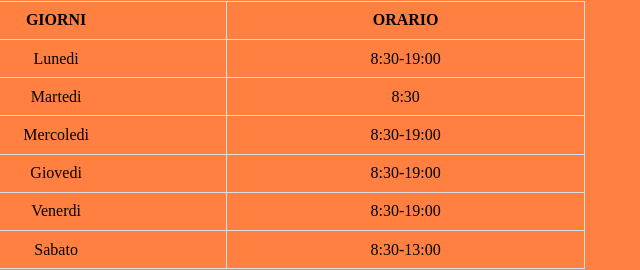
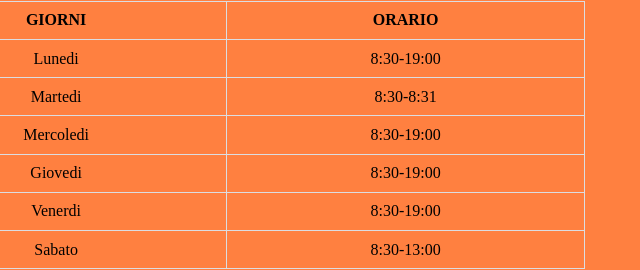
Before and after one commit to Alessio771/prova_pages, a plain HTML site: page index.html in a window 1280 px wide. Shown: the part 1417-1687 px from the top of the page, 123-763 px from the left. Drawn offline with Linux system fonts and the light colour scheme.

Commit message:
Update index.html

```diff
--- a/index.html
+++ b/index.html
@@ -66,7 +66,7 @@
     <td>8:30-19:00</td>
     </tr><tr>
     <td>Martedi</td>
-    <td>8:30</td>
+    <td>8:30-8:31</td>
     </tr>
     <tr>
         <td>Mercoledi</td>
```
